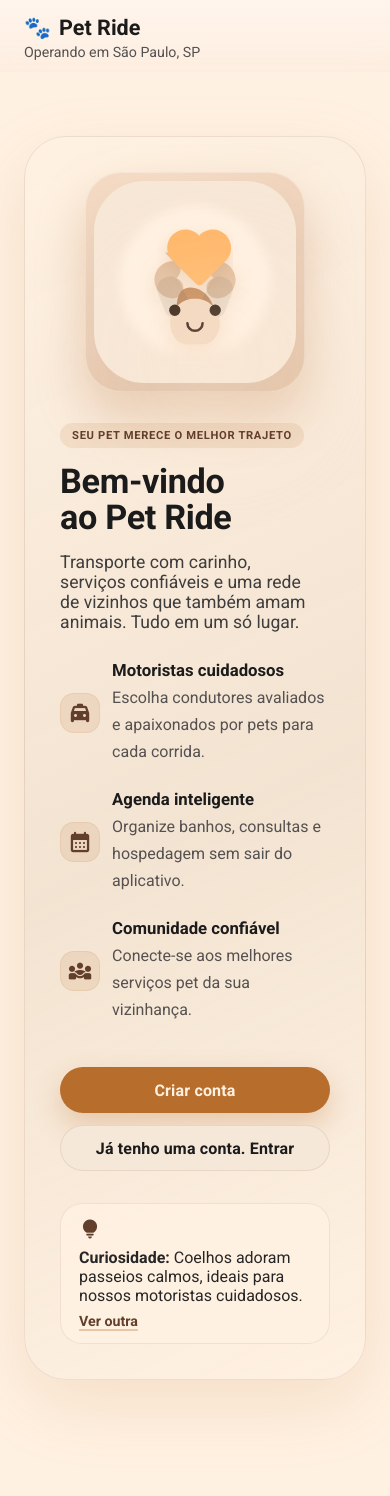
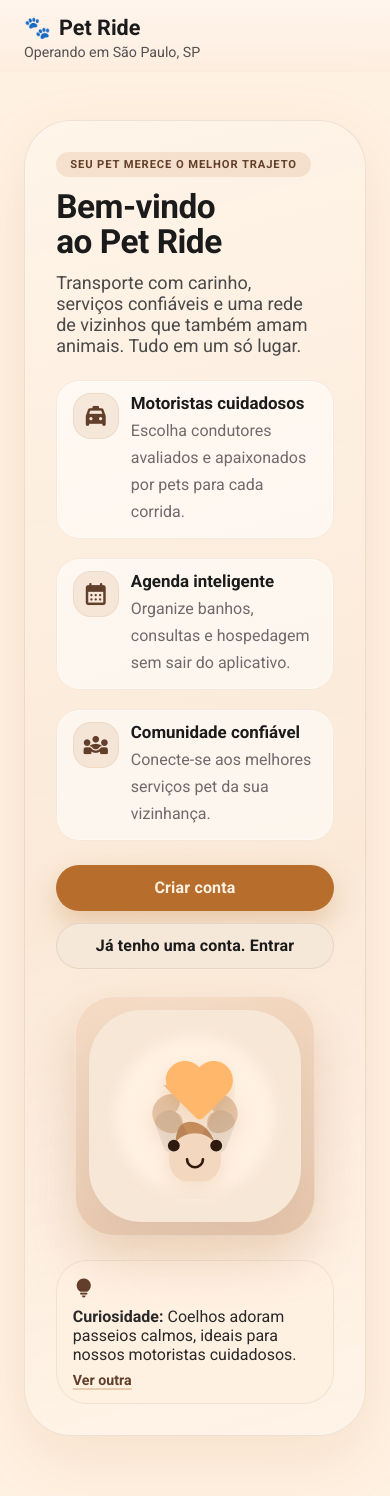
Before and after one commit to nilton-isaac/PetShopApp, a React (Vite) app in the folder app/: page / in a window 390 px wide. Shown: the top 1496 px of the page. Built offline with nearby package versions, Linux system fonts and the light colour scheme.

Commit message:
Refatora tela de boas-vindas para mobile

```diff
--- a/app/src/index.css
+++ b/app/src/index.css
@@ -250,74 +250,33 @@ select {
 .welcome {
   display: flex;
   flex-direction: column;
-  gap: clamp(var(--space-xl), 6vw, var(--space-3xl));
-  padding-block: clamp(var(--space-xl), 7vw, var(--space-3xl));
-}
-
-.welcome__card {
+  gap: clamp(var(--space-xl), 7vw, var(--space-3xl));
+  padding-block: clamp(var(--space-xl), 8vw, var(--space-3xl));
+}
+
+.welcome__surface {
   position: relative;
-  display: grid;
+  width: 100%;
+  display: flex;
+  flex-direction: column;
   gap: clamp(var(--space-lg), 6vw, var(--space-2xl));
-  align-items: center;
   background: linear-gradient(
-    155deg,
-    rgba(255, 241, 226, 0.95) 0%,
-    rgba(242, 226, 208, 0.92) 55%,
-    rgba(255, 241, 226, 0.78) 100%
+    165deg,
+    rgba(255, 244, 233, 0.96) 0%,
+    rgba(250, 232, 214, 0.95) 58%,
+    rgba(255, 244, 233, 0.86) 100%
   );
-  border-radius: clamp(var(--radius-lg), 10vw, 48px);
-  padding: clamp(var(--space-xl), 7vw, var(--space-3xl));
-  border: 1px solid color-mix(in srgb, var(--color-border) 70%, transparent);
-  box-shadow: 0 24px 70px rgba(183, 110, 45, 0.14);
+  border-radius: clamp(var(--radius-lg), 12vw, 48px);
+  padding: clamp(var(--space-lg), 8vw, var(--space-3xl));
+  border: 1px solid color-mix(in srgb, var(--color-border) 68%, transparent);
+  box-shadow: 0 22px 65px rgba(183, 110, 45, 0.12);
   overflow: hidden;
 }
 
-.welcome__media {
-  position: relative;
-  display: flex;
-  justify-content: center;
-  align-items: center;
-}
-
-.welcome__figure {
-  position: relative;
-  width: min(260px, 62vw);
-  aspect-ratio: 1 / 1;
-  border-radius: clamp(24px, 8vw, 42px);
-  background: radial-gradient(circle at 40% 30%, #ffe9d5 0%, #f3d7bf 68%, #e8c8aa 100%);
-  box-shadow: inset 0 0 0 1px rgba(255, 255, 255, 0.32), 0 24px 50px rgba(176, 109, 59, 0.28);
-  display: flex;
-  justify-content: center;
-  align-items: center;
-  overflow: hidden;
-  isolation: isolate;
-}
-
-.welcome__figure img {
-  width: 92%;
-  height: 92%;
-  object-fit: contain;
-  filter: drop-shadow(0 18px 32px rgba(98, 63, 43, 0.18));
-}
-
-.welcome__blur {
-  position: absolute;
-  inset: auto 8% -26% auto;
-  width: clamp(180px, 40vw, 260px);
-  height: clamp(180px, 40vw, 260px);
-  background: radial-gradient(circle, rgba(255, 232, 210, 0.9) 0%, rgba(242, 200, 156, 0) 70%);
-  filter: blur(54px);
-  opacity: 0.85;
-  pointer-events: none;
-  z-index: 0;
-}
-
-.welcome__content {
-  position: relative;
-  z-index: 1;
-  display: flex;
-  flex-direction: column;
-  gap: var(--space-md);
+.welcome__header {
+  display: flex;
+  flex-direction: column;
+  gap: var(--space-sm);
 }
 
 .welcome__badge {
@@ -327,60 +286,78 @@ select {
   gap: var(--space-2xs);
   padding: 6px 14px;
   border-radius: var(--radius-pill);
-  background: rgba(183, 110, 45, 0.12);
-  color: var(--color-primary-strong);
-  font-size: var(--font-size-xs);
-  font-weight: 600;
-  letter-spacing: 0.04em;
+  background: rgba(183, 110, 45, 0.14);
+  color: var(--color-primary-strong);
+  font-size: var(--font-size-2xs);
+  font-weight: 700;
+  letter-spacing: 0.08em;
   text-transform: uppercase;
 }
 
 .welcome__title {
   font-family: var(--font-family-display);
-  font-size: clamp(2.3rem, 1.9rem + 1.5vw, 3rem);
-  line-height: 1.05;
-  letter-spacing: -0.01em;
-}
-
-.welcome__description {
-  font-size: clamp(var(--font-size-md), 0.9rem + 0.4vw, 1.25rem);
-  color: color-mix(in srgb, var(--color-text) 85%, white 15%);
-  max-width: 40ch;
+  font-size: clamp(1.95rem, 1.6rem + 2vw, 2.9rem);
+  line-height: 1.06;
+  letter-spacing: -0.015em;
   text-wrap: balance;
+}
+
+.welcome__lead {
+  font-size: clamp(var(--font-size-md), 0.98rem + 0.6vw, 1.28rem);
+  color: color-mix(in srgb, var(--color-text) 80%, white 20%);
+  max-width: 42ch;
+  text-wrap: balance;
+}
+
+.welcome__layout {
+  display: flex;
+  flex-direction: column;
+  gap: clamp(var(--space-lg), 7vw, var(--space-2xl));
+}
+
+.welcome__main {
+  display: flex;
+  flex-direction: column;
+  gap: clamp(var(--space-lg), 5vw, var(--space-xl));
 }
 
 .welcome__highlights {
   list-style: none;
   display: grid;
-  gap: clamp(var(--space-md), 3vw, var(--space-xl));
+  gap: clamp(var(--space-md), 5vw, var(--space-xl));
   padding: 0;
-  margin: var(--space-sm) 0 var(--space-lg);
+  margin: 0;
 }
 
 .welcome__highlight {
   display: flex;
   align-items: flex-start;
-  gap: var(--space-md);
+  gap: var(--space-sm);
+  padding: var(--space-sm) clamp(var(--space-sm), 4vw, var(--space-lg));
+  border-radius: clamp(var(--radius-md), 6vw, 32px);
+  background: rgba(255, 255, 255, 0.55);
+  border: 1px solid color-mix(in srgb, rgba(183, 110, 45, 0.16) 65%, transparent);
+  box-shadow: inset 0 0 0 1px rgba(255, 255, 255, 0.32);
 }
 
 .welcome__highlight .material-symbols-rounded {
-  font-size: 28px;
+  font-size: 26px;
   line-height: 1;
   padding: 10px;
-  border-radius: 16px;
+  border-radius: 18px;
   background: rgba(183, 110, 45, 0.12);
   color: var(--color-primary-strong);
   box-shadow: inset 0 0 0 1px rgba(183, 110, 45, 0.1);
 }
 
 .welcome__highlight-title {
-  font-size: var(--font-size-md);
+  font-size: clamp(var(--font-size-md), 0.96rem + 0.4vw, 1.18rem);
   font-weight: 600;
   margin-bottom: var(--space-2xs);
 }
 
 .welcome__highlight-description {
-  color: var(--color-text-subtle);
+  color: color-mix(in srgb, var(--color-text-subtle) 85%, white 15%);
   line-height: var(--line-height-relaxed);
 }
 
@@ -388,22 +365,61 @@ select {
   display: flex;
   flex-direction: column;
   gap: var(--space-sm);
-  margin-top: var(--space-sm);
-}
-
-.welcome__footer {
-  display: flex;
-  align-items: center;
-  gap: var(--space-sm);
-  padding: 14px 18px;
-  border-radius: var(--radius-lg);
-  background: rgba(255, 241, 226, 0.86);
-  border: 1px solid color-mix(in srgb, var(--color-border) 60%, transparent);
-  color: color-mix(in srgb, var(--color-text) 80%, var(--color-text-subtle) 20%);
-  margin-top: var(--space-md);
-}
-
-.welcome__footer .material-symbols-rounded {
+}
+
+.welcome__aside {
+  position: relative;
+  display: flex;
+  justify-content: center;
+}
+
+.welcome__figure {
+  position: relative;
+  width: min(240px, 68vw);
+  aspect-ratio: 1 / 1;
+  border-radius: clamp(20px, 10vw, 40px);
+  background: radial-gradient(circle at 42% 30%, #ffe9d5 0%, #f3d7bf 68%, #e8c8aa 100%);
+  box-shadow: inset 0 0 0 1px rgba(255, 255, 255, 0.35), 0 22px 48px rgba(176, 109, 59, 0.24);
+  display: flex;
+  justify-content: center;
+  align-items: center;
+  overflow: hidden;
+  isolation: isolate;
+  z-index: 1;
+}
+
+.welcome__figure img {
+  width: 88%;
+  height: 88%;
+  object-fit: contain;
+  filter: drop-shadow(0 18px 32px rgba(98, 63, 43, 0.18));
+}
+
+.welcome__glow {
+  position: absolute;
+  inset: auto 12% -28% auto;
+  width: clamp(200px, 48vw, 280px);
+  height: clamp(200px, 48vw, 280px);
+  background: radial-gradient(circle, rgba(255, 232, 210, 0.85) 0%, rgba(242, 200, 156, 0) 70%);
+  filter: blur(56px);
+  opacity: 0.9;
+  pointer-events: none;
+  z-index: 0;
+}
+
+.welcome__footnote {
+  position: relative;
+  display: flex;
+  flex-direction: column;
+  gap: var(--space-xs);
+  padding: clamp(var(--space-sm), 4vw, var(--space-lg));
+  border-radius: clamp(var(--radius-md), 8vw, 32px);
+  background: rgba(255, 241, 226, 0.88);
+  border: 1px solid color-mix(in srgb, var(--color-border) 58%, transparent);
+  color: color-mix(in srgb, var(--color-text) 75%, var(--color-text-subtle) 25%);
+}
+
+.welcome__footnote .material-symbols-rounded {
   font-size: 22px;
   color: var(--color-primary-strong);
 }
@@ -417,92 +433,45 @@ select {
   font-size: var(--font-size-sm);
   cursor: pointer;
   padding: 0;
-  margin-left: auto;
   text-decoration: underline;
-  text-decoration-color: rgba(183, 110, 45, 0.32);
+  text-decoration-color: rgba(183, 110, 45, 0.28);
   text-decoration-thickness: 2px;
   text-underline-offset: 3px;
+  align-self: flex-start;
 }
 
 .welcome__refresh:hover {
   color: var(--color-primary);
 }
 
-@media (max-width: 520px) {
-  .welcome {
-    padding-block: clamp(var(--space-lg), 14vw, var(--space-2xl));
-  }
-
-  .welcome__card {
-    gap: clamp(var(--space-lg), 8vw, var(--space-2xl));
-    padding: clamp(var(--space-lg), 9vw, var(--space-2xl));
-    border-radius: clamp(var(--radius-md), 12vw, 42px);
-  }
-
-  .welcome__figure {
-    width: min(220px, 78vw);
-    border-radius: clamp(18px, 12vw, 36px);
-  }
-
-  .welcome__badge {
-    font-size: var(--font-size-2xs);
-    padding: 6px 12px;
-    letter-spacing: 0.06em;
-  }
-
-  .welcome__title {
-    font-size: clamp(1.9rem, 1.65rem + 2vw, 2.4rem);
-    text-wrap: balance;
-  }
-
-  .welcome__description {
-    font-size: clamp(var(--font-size-md), 0.98rem + 0.6vw, 1.1rem);
-    max-width: none;
-  }
-
-  .welcome__highlights {
-    gap: clamp(var(--space-sm), 6vw, var(--space-lg));
-    margin: var(--space-sm) 0;
-  }
-
-  .welcome__highlight {
-    gap: var(--space-sm);
+@media (min-width: 520px) {
+  .welcome__footnote {
+    flex-direction: row;
     align-items: center;
   }
 
-  .welcome__highlight .material-symbols-rounded {
-    font-size: 24px;
-    padding: 8px;
-    border-radius: 14px;
-  }
-
-  .welcome__highlight-title {
-    font-size: clamp(var(--font-size-md), 0.95rem + 0.4vw, 1.1rem);
-  }
-
-  .welcome__actions {
-    margin-top: var(--space-md);
-    gap: var(--space-sm);
-  }
-
-  .welcome__footer {
-    flex-direction: column;
-    align-items: flex-start;
-    gap: var(--space-xs);
-  }
-
   .welcome__refresh {
-    margin-left: 0;
-  }
-}
-
-@media (min-width: 640px) {
-  .welcome__card {
-    grid-template-columns: minmax(0, 1fr) minmax(0, 1.1fr);
-  }
-
+    margin-left: auto;
+    align-self: center;
+  }
+}
+
+@media (min-width: 600px) {
   .welcome__highlights {
     grid-template-columns: repeat(2, minmax(0, 1fr));
+  }
+}
+
+@media (min-width: 720px) {
+  .welcome__layout {
+    display: grid;
+    grid-template-columns: minmax(0, 1.05fr) minmax(0, 0.95fr);
+    align-items: center;
+    gap: clamp(var(--space-xl), 5vw, var(--space-3xl));
+  }
+
+  .welcome__main {
+    padding-right: clamp(var(--space-md), 4vw, var(--space-2xl));
   }
 
   .welcome__actions {
--- a/app/src/pages/Welcome.jsx
+++ b/app/src/pages/Welcome.jsx
@@ -52,21 +52,19 @@ export default function Welcome() {
 
   return (
     <section className="welcome" aria-labelledby="welcome-title">
-      <div className="welcome__card">
-        <div className="welcome__media" aria-hidden="true">
-          <div className="welcome__figure">
-            <img src={illustration} alt="Ilustração de um cachorro e um gato juntos" loading="lazy" />
-          </div>
-          <div className="welcome__blur" />
-        </div>
-        <div className="welcome__content">
+      <div className="welcome__surface">
+        <header className="welcome__header">
           <span className="welcome__badge">Seu pet merece o melhor trajeto</span>
           <h1 id="welcome-title" className="welcome__title">
             Bem-vindo ao Pet Ride
           </h1>
-          <p className="welcome__description">
+          <p className="welcome__lead">
             Transporte com carinho, serviços confiáveis e uma rede de vizinhos que também amam animais. Tudo em um só lugar.
           </p>
+        </header>
+
+        <div className="welcome__layout">
+          <div className="welcome__main">
             <ul className="welcome__highlights">
               {destaques.map((item) => (
                 <li key={item.titulo} className="welcome__highlight">
@@ -80,6 +78,7 @@ export default function Welcome() {
                 </li>
               ))}
             </ul>
+
             <div className="welcome__actions">
               <Button to="/register" variant="primary" fullWidth>
                 Criar conta
@@ -88,7 +87,17 @@ export default function Welcome() {
                 Já tenho uma conta. Entrar
               </Button>
             </div>
-          <div className="welcome__footer">
+          </div>
+
+          <div className="welcome__aside" aria-hidden="true">
+            <div className="welcome__figure">
+              <img src={illustration} alt="Ilustração de um cachorro e um gato juntos" loading="lazy" />
+            </div>
+            <div className="welcome__glow" />
+          </div>
+        </div>
+
+        <footer className="welcome__footnote">
           <span className="material-symbols-rounded" aria-hidden="true">
             lightbulb
           </span>
@@ -98,8 +107,7 @@ export default function Welcome() {
           <button type="button" className="welcome__refresh" onClick={() => setRefreshSeed((value) => value + 1)}>
             Ver outra
           </button>
-          </div>
-        </div>
+        </footer>
       </div>
     </section>
   );
```
Lines whose indentation alone changed are shown as unchanged.
